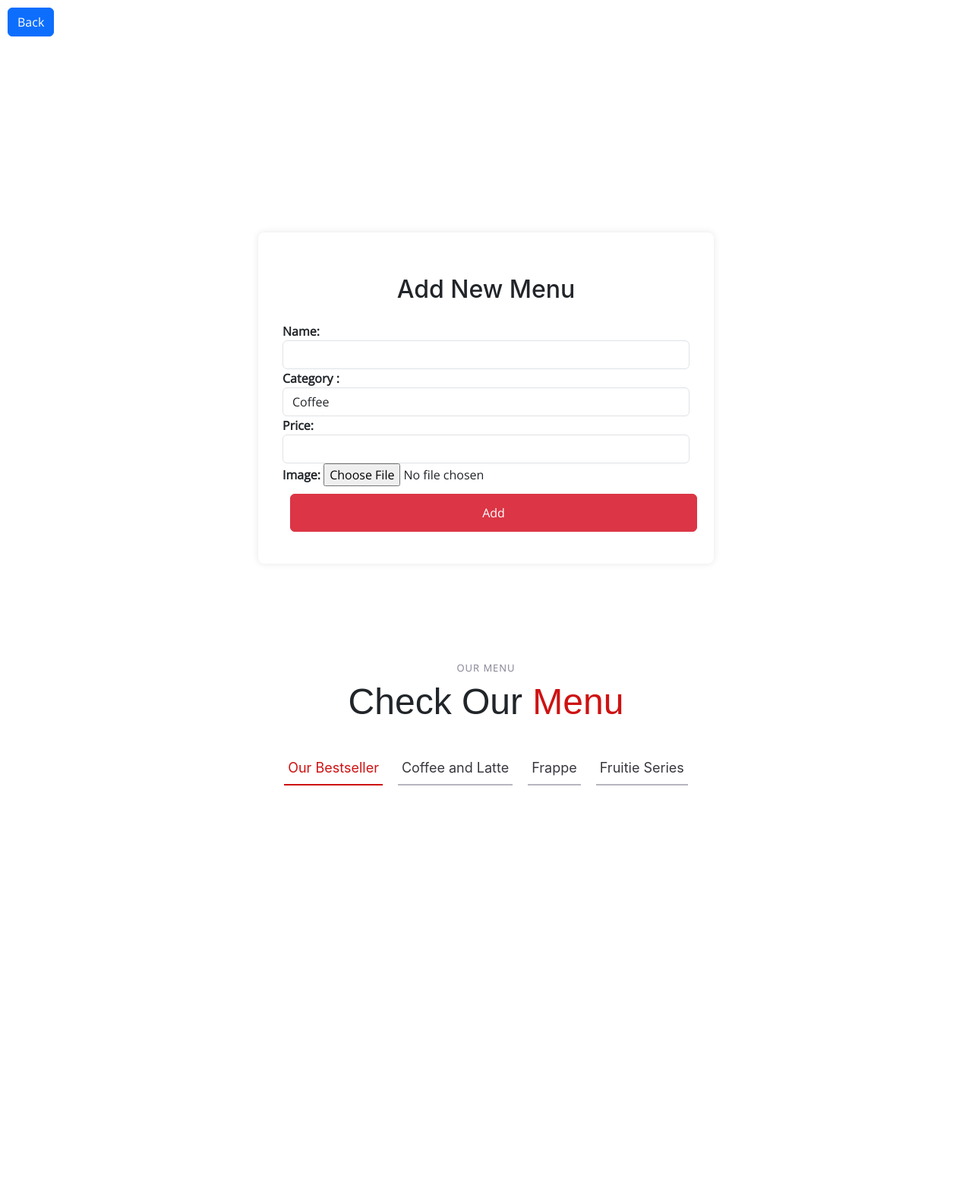
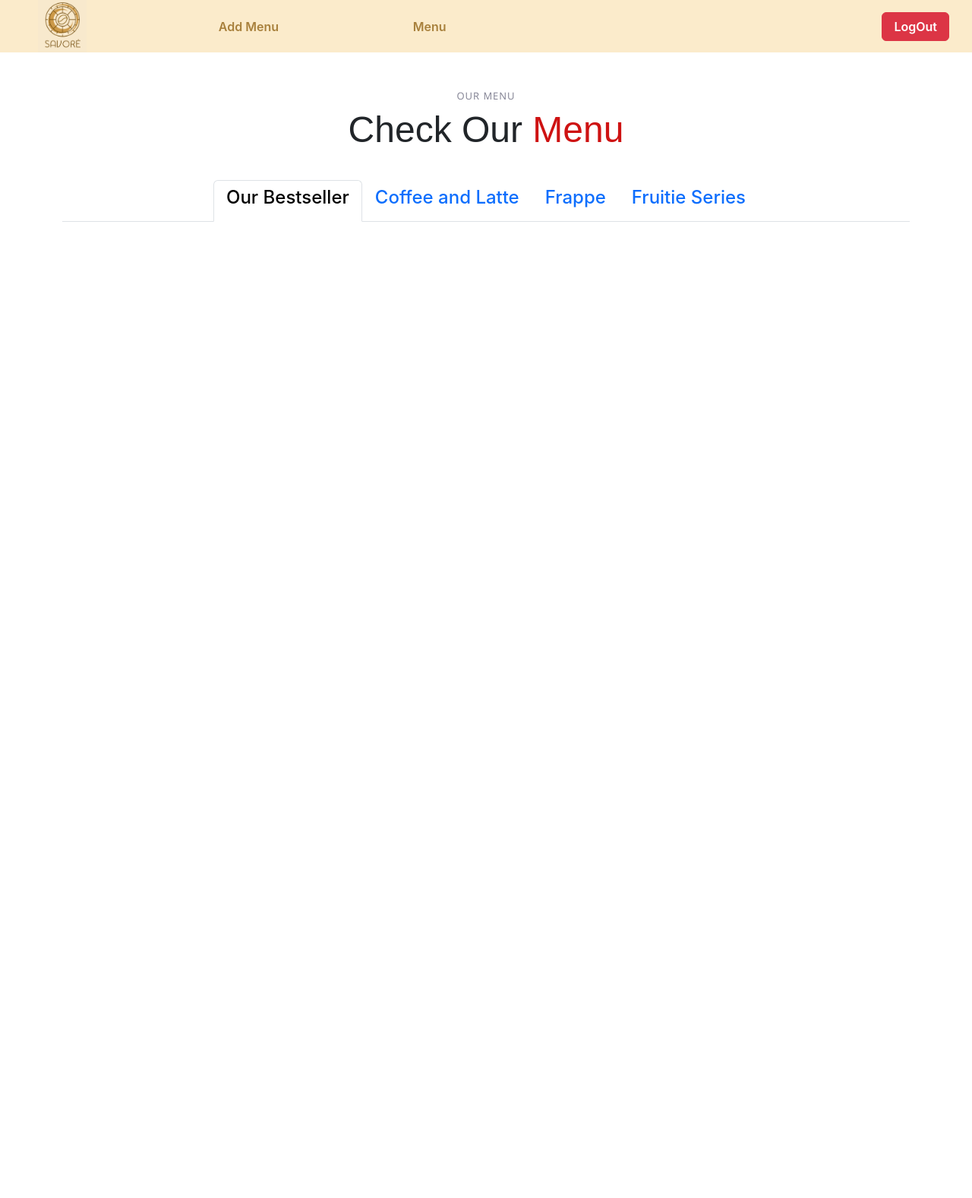
Before and after one commit to MarioJ42/savore-project, a PHP site: page /MenuManager.php in a window 1280 px wide. Shown: the whole page at 76% size. After the commit the page ends 292 px from the top, so only its background shows below. Run offline with PHP 8.4, Linux system fonts and the light colour scheme; data comes from the database, SQL or seed files in the repository.

Commit message:
update ui manager ,index,forgot pass

```diff
--- a/MenuManager.php
+++ b/MenuManager.php
@@ -35,11 +35,50 @@
 
     <!-- Template Main CSS File -->
     <link href="assets/css/main.css" rel="stylesheet">
+
+    <style>
+        body {
+            font-family: Arial, sans-serif;
+
+        }
+        .navbar {
+            background-color: #fbebcb;
+            overflow: hidden;
+
+            display: flex;
+            align-items: center;
+        }
+        .navbar img {
+            margin-left: 50px;
+            width: 5vw;
+        }
+        .navbar a {
+            display: block;
+            color: #a8803c;
+            text-align: center;
+
+            text-decoration: none;
+        }
+        .section {
+            display: none;
+        }
+        .section.active {
+            display: block;
+        }
+    </style>
 </head>
-<body >
-<button type="submit"  class="btn btn-primary" style="margin:10px ;"> <a href="index.php" style="color:white; text-decoration:none;">Back</a></button>
-<div style="display: flex; justify-content: center; align-items: center;margin-top:200px;">
-<div class="container mt-5" style=" max-width: 600px; padding: 2rem; box-shadow: 0 0 10px rgba(0, 0, 0, 0.1); border-radius: 8px; background-color: #fff; ">
+<body>
+    <div class="navbar">
+        <img src="assets/img/logo.png" alt="">
+        <a href="#" id="addMenuBtn" style="margin-left: -400px;">Add Menu</a>
+        <a href="#" id="seeMenuBtn" style="margin-left: -400px;">Menu</a>
+        <button type="submit"  class="btn btn-danger" style="margin-right:30px ;"> <a href="login.php" style="color:white; text-decoration:none;">LogOut</a></button>
+
+
+    </div>
+
+    <div id="addMenuSection" class="section container mt-5">
+        <div class="container mt-5" style="max-width: 600px; padding: 2rem; box-shadow: 0 0 10px rgba(0, 0, 0, 0.1); border-radius: 8px; background-color: #fff;">
             <h2 class="mt-4" style="text-align: center; margin-bottom: 1.5rem;">Add New Menu</h2>
             <form action="controller.php" method="post" enctype="multipart/form-data">
                 <div class="form-group">
@@ -66,8 +105,8 @@
             </form>
         </div>
     </div>
-<section id="menu" class="menu" style="margin-top:50px;">
-    <div class="container" data-aos="fade-up">
+
+    <div id="menuSection" class="section container" data-aos="fade-up" style="margin-top: 50px;">
         <div class="section-header">
             <h2>Our Menu</h2>
             <p>Check Our <span>Menu</span></p>
@@ -95,9 +134,12 @@
                     <h4>Fruitie Series</h4>
                 </a>
             </li>
-
         </ul>
 
+        <div class="tab-content">
+            <div class="tab-pane fade show active" id="best">
+                <!-- Bestsellers content here -->
+            </div>
             <div class="tab-pane fade" id="coffee">
                 <div class="tab-header text-center">
                     <p>Menu</p>
@@ -124,7 +166,7 @@
             </div>
 
             <div class="tab-pane fade" id="frappe">
-    <div class="tab-header text-center" style="margin-top: -350px;" >
+                <div class="tab-header text-center">
                     <p>Menu</p>
                     <h3>Frappe</h3>
                 </div>
@@ -132,7 +174,7 @@
                 <div class="row gy-5">
                     <?php foreach ($products as $product) {
                         if ($product['id_kategori'] == 2) { ?>
-                <div class="col-lg-4 menu-item" >
+                            <div class="col-lg-4 menu-item">
                                 <a href="<?= $product['file_path'] ?>" class="glightbox"><img src="<?= $product['file_path'] ?>" class="menu-img img-fluid" alt=""></a>
                                 <h4><?= $product['nama_produk'] ?></h4>
                                 <p class="price">
@@ -149,7 +191,7 @@
             </div>
 
             <div class="tab-pane fade" id="fruitie">
-    <div class="tab-header text-center" style="margin-top: -250px;">
+                <div class="tab-header text-center">
                     <p>Menu</p>
                     <h3>Fruitie Series</h3>
                 </div>
@@ -172,39 +214,8 @@
                     } ?>
                 </div>
             </div>
-
-
         </div>
-</section>
-
-<!--
-<div class="container mt-5">
-    <h2 class="mt-4">Add New Menu</h2>
-    <form action="controller.php" method="post" enctype="multipart/form-data">
-        <div class="form-group">
-            <label for="name">Name:</label>
-            <input type="text" class="form-control" id="name" name="name" required>
     </div>
-        <div class="form-group">
-            <label for="kategori">Category ID:</label>
-            <select class="form-control" id="kategori" name="kategori" required>
-                <option value="1">Coffee</option>
-                <option value="2">Frappe</option>
-                <option value="3">Fruitie</option>
-            </select>
-        </div>
-        <div class="form-group">
-            <label for="price">Price:</label>
-            <input type="number" class="form-control" id="price" name="price" required>
-        </div>
-        <div class="form-group">
-            <label for="pict">Image:</label>
-            <input type="file" class="form-control-file" id="pict" name="pict" required>
-        </div>
-        <button type="submit" class="btn btn-primary" name="addItem">Add</button>
-    </form>
-</div> -->
-
 
     <!-- Vendor JS Files -->
     <script src="assets/vendor/bootstrap/js/bootstrap.bundle.min.js"></script>
@@ -216,5 +227,20 @@
 
     <!-- Template Main JS File -->
     <script src="assets/js/main.js"></script>
+
+    <script>
+        document.getElementById('addMenuBtn').addEventListener('click', function() {
+            document.getElementById('addMenuSection').classList.add('active');
+            document.getElementById('menuSection').classList.remove('active');
+        });
+
+        document.getElementById('seeMenuBtn').addEventListener('click', function() {
+            document.getElementById('menuSection').classList.add('active');
+            document.getElementById('addMenuSection').classList.remove('active');
+        });
+
+
+        document.getElementById('menuSection').classList.add('active');
+    </script>
 </body>
 </html>
--- a/forgotPass.php
+++ b/forgotPass.php
@@ -82,14 +82,14 @@
 
     .lock-icon {
         font-size: 3rem;
-        color: #007bff;
+        color:#FF4B2B;
     }
 
     h2 {
         font-size: 1.5rem;
         margin-top: 10px;
         text-transform: uppercase;
-        color: #007bff;
+        color: black;
     }
 
     p {
@@ -117,7 +117,7 @@
     button {
         margin-top: 15px;
         width: 100%;
-        background-color: #007bff;
+        background-color: #FF4B2B;
         color: white;
         padding: 10px;
         border: none;
```
Also changed, not shown: index.php (+7 -7 lines). Lines whose indentation alone changed are shown as unchanged.
